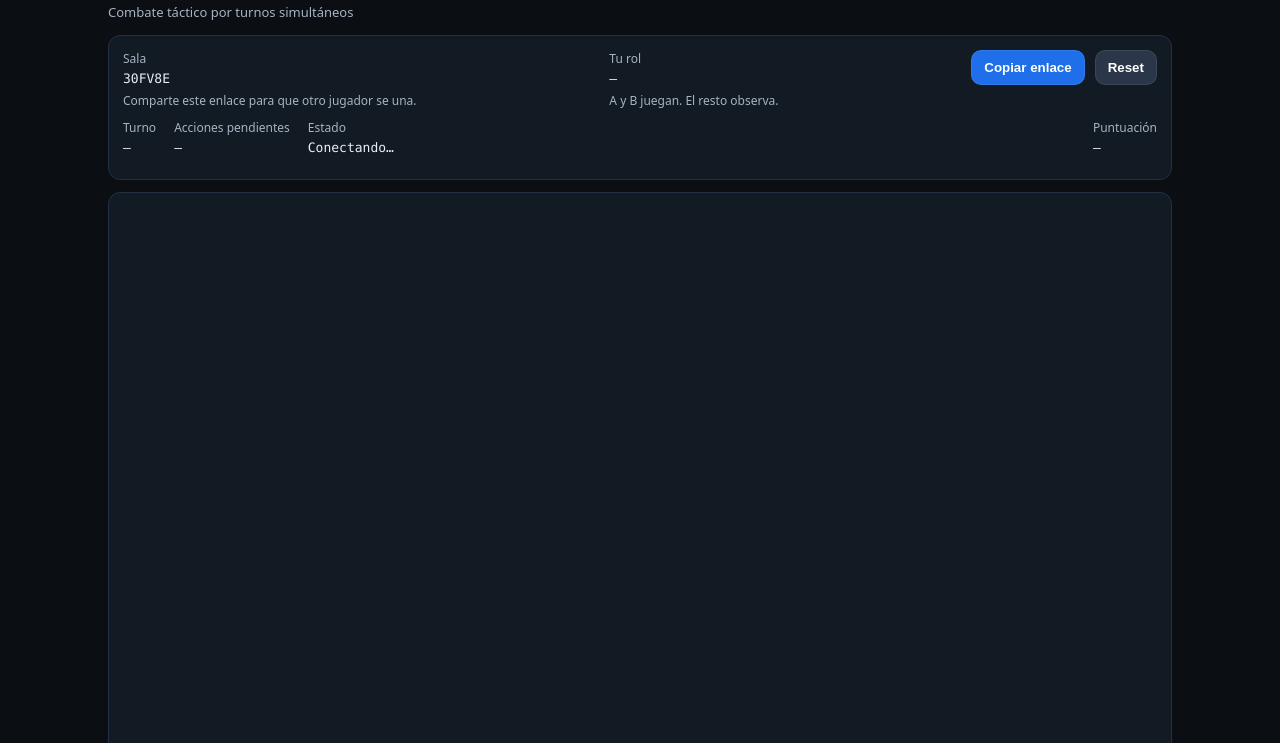
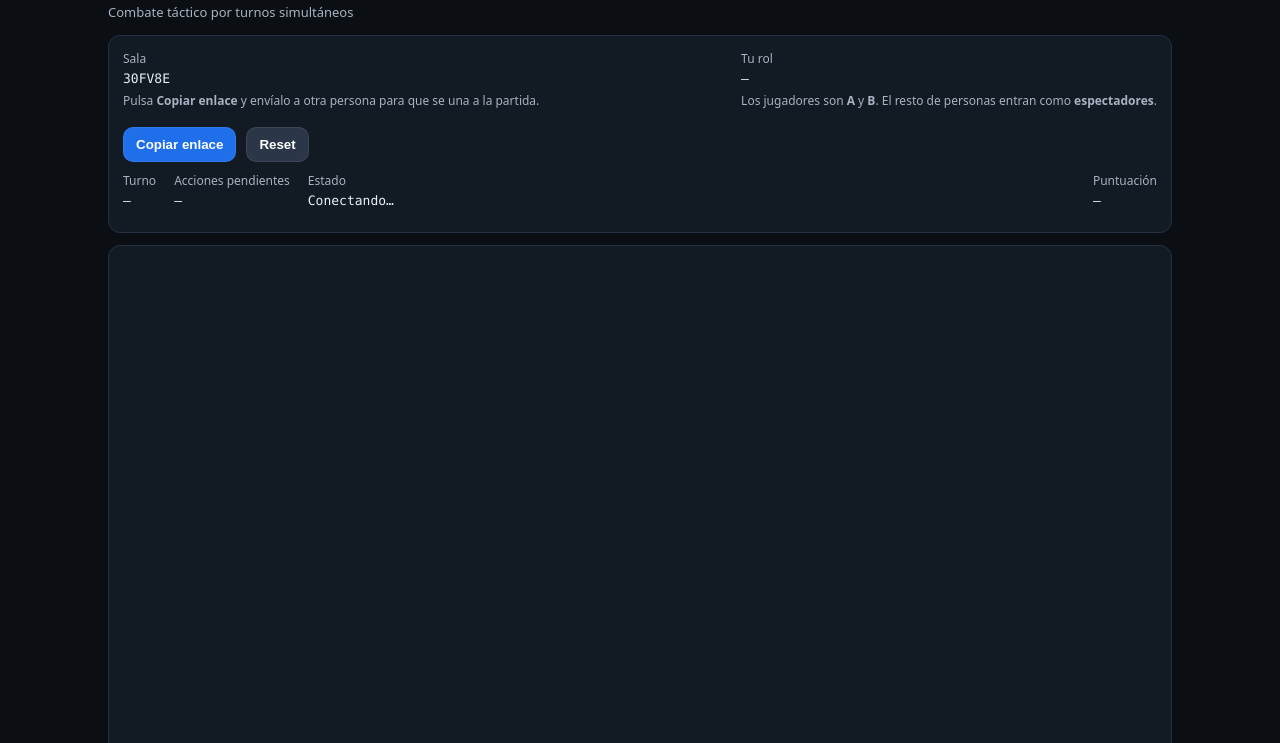
Before and after one commit to crb777/tankes, a website: page public/index.html in a window 1280 px wide. Shown: the part 57-800 px from the top of the page. Drawn offline with nearby package versions, Linux system fonts and the light colour scheme; no server answers.

Commit message:
Encabezados mejorados

```diff
--- a/public/index.html
+++ b/public/index.html
@@ -17,13 +17,18 @@
         <div>
           <div class="label">Sala</div>
           <div class="mono" id="roomId">—</div>
-          <div class="hint">Comparte este enlace para que otro jugador se una.</div>
+          <div class="hint">
+            Pulsa <strong>Copiar enlace</strong> y envíalo a otra persona para que se una a la partida.
+          </div>
         </div>
 
         <div>
           <div class="label">Tu rol</div>
           <div class="mono" id="role">—</div>
-          <div class="hint">A y B juegan. El resto observa.</div>
+          <div class="hint">
+            Los jugadores son <strong>A</strong> y <strong>B</strong>.
+            El resto de personas entran como <strong>espectadores</strong>.
+          </div>
         </div>
 
         <div class="actions">
```
